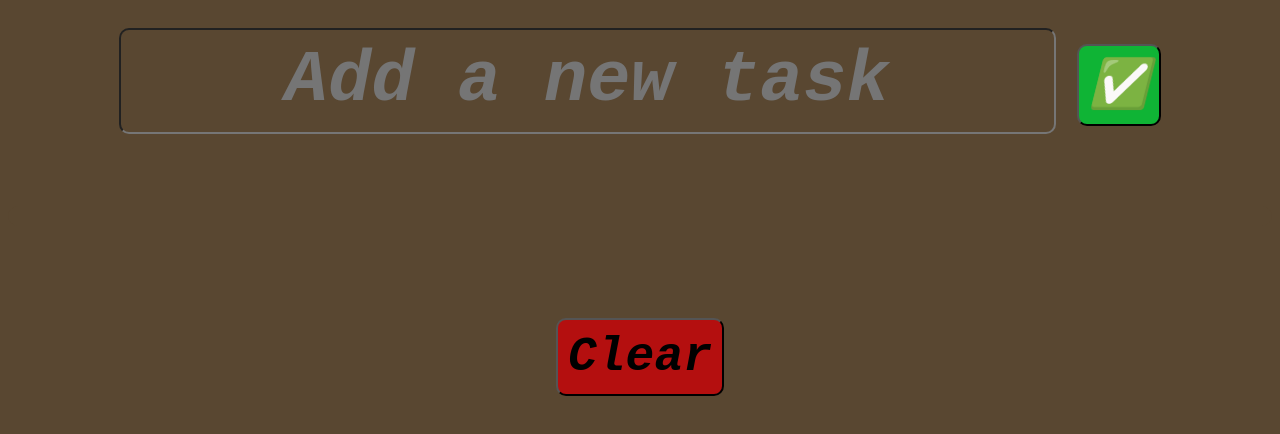
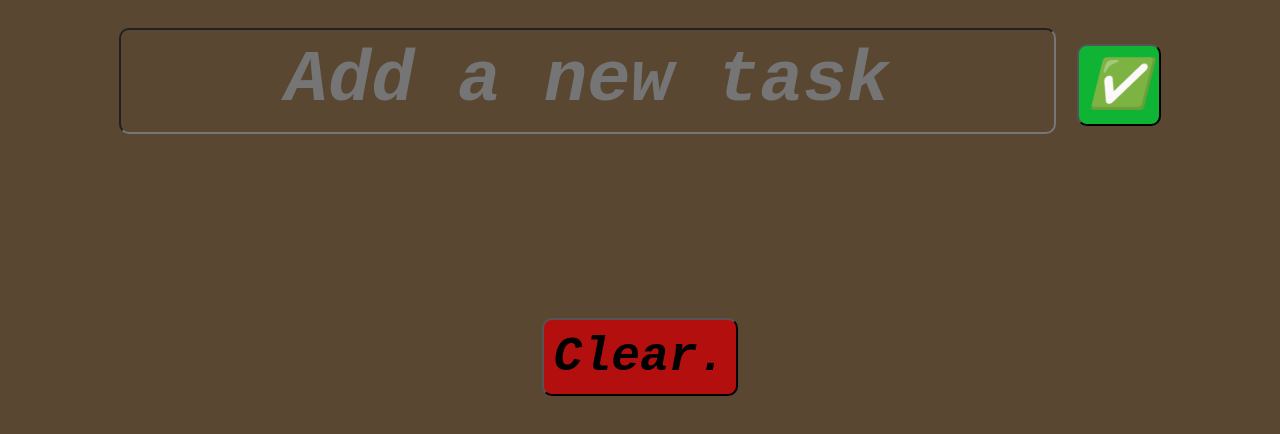
Before and after one commit to OTIENO272/2-do-, a plain HTML site: page index.html in a window 1280 px wide. Shown: the part 96-530 px from the top of the page. Drawn offline with Linux system fonts and the light colour scheme.

Commit message:
Update index.html

```diff
--- a/index.html
+++ b/index.html
@@ -20,7 +20,7 @@
 				</ol>
 
 		</div>
-		<button type="button" id="clear-btn" onclick="removeItem()">Clear</button>
+		<button type="button" id="clear-btn" onclick="removeItem()">Clear.</button>
 	</div>
 	<script src="./index.js"></script>
 	</script>
```
